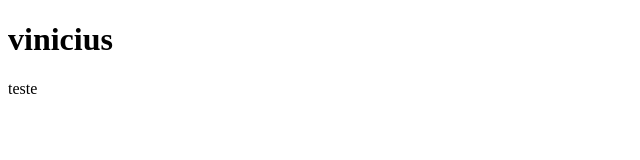
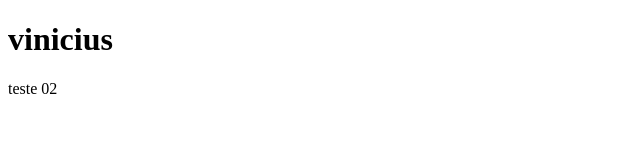
Before and after one commit to nandow8/Teste, a plain HTML site: page index.html in a window 1280 px wide. Shown: the full height of the page, 0-640 px from the left. Drawn offline with Linux system fonts and the light colour scheme.

Commit message:
teste 03

```diff
--- a/index.html
+++ b/index.html
@@ -5,7 +5,7 @@
 </head>
 <body>
 	<h1>vinicius</h1>
-	<p>teste</p>
+	<p>teste 02</p>
 
 </body>
 </html>
```
